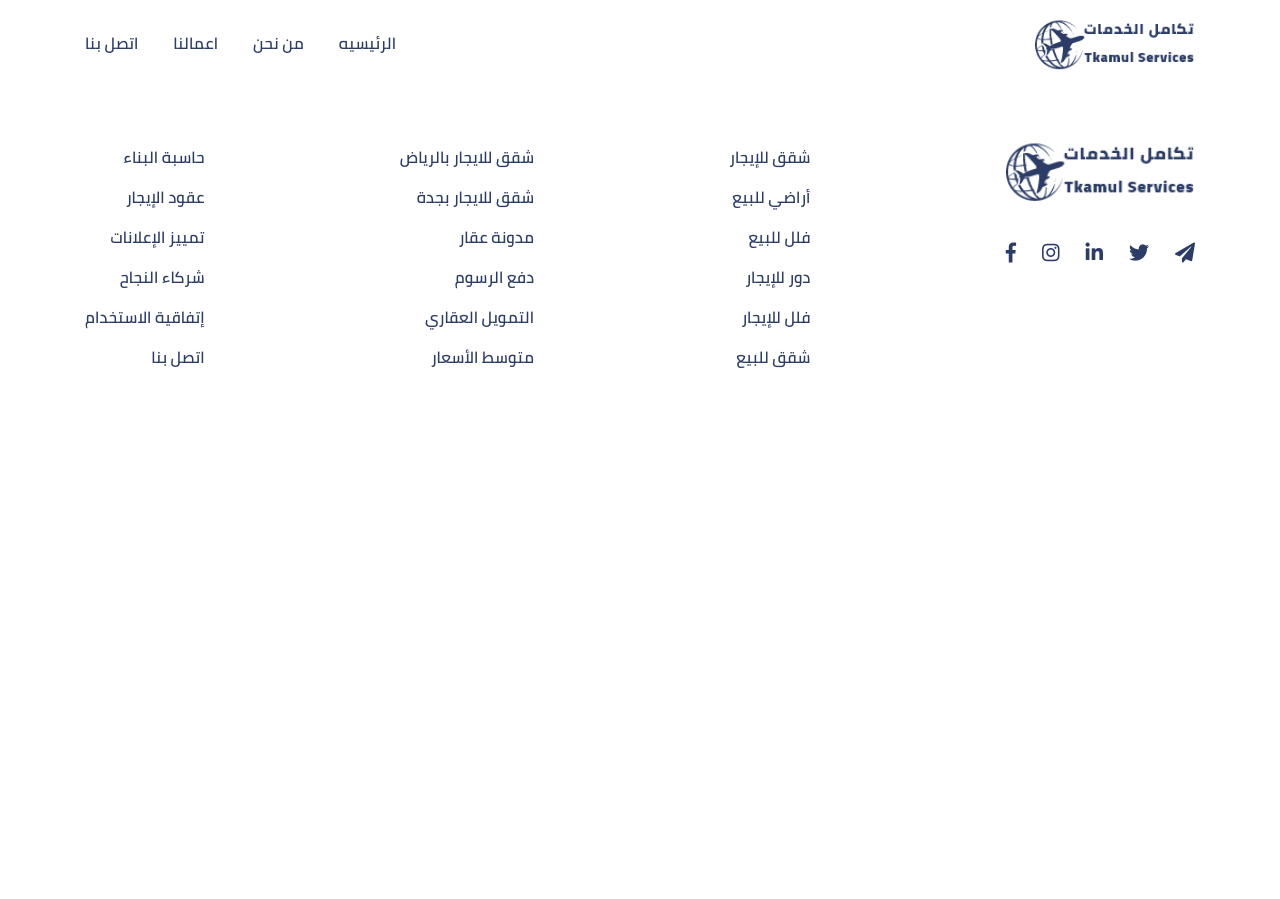
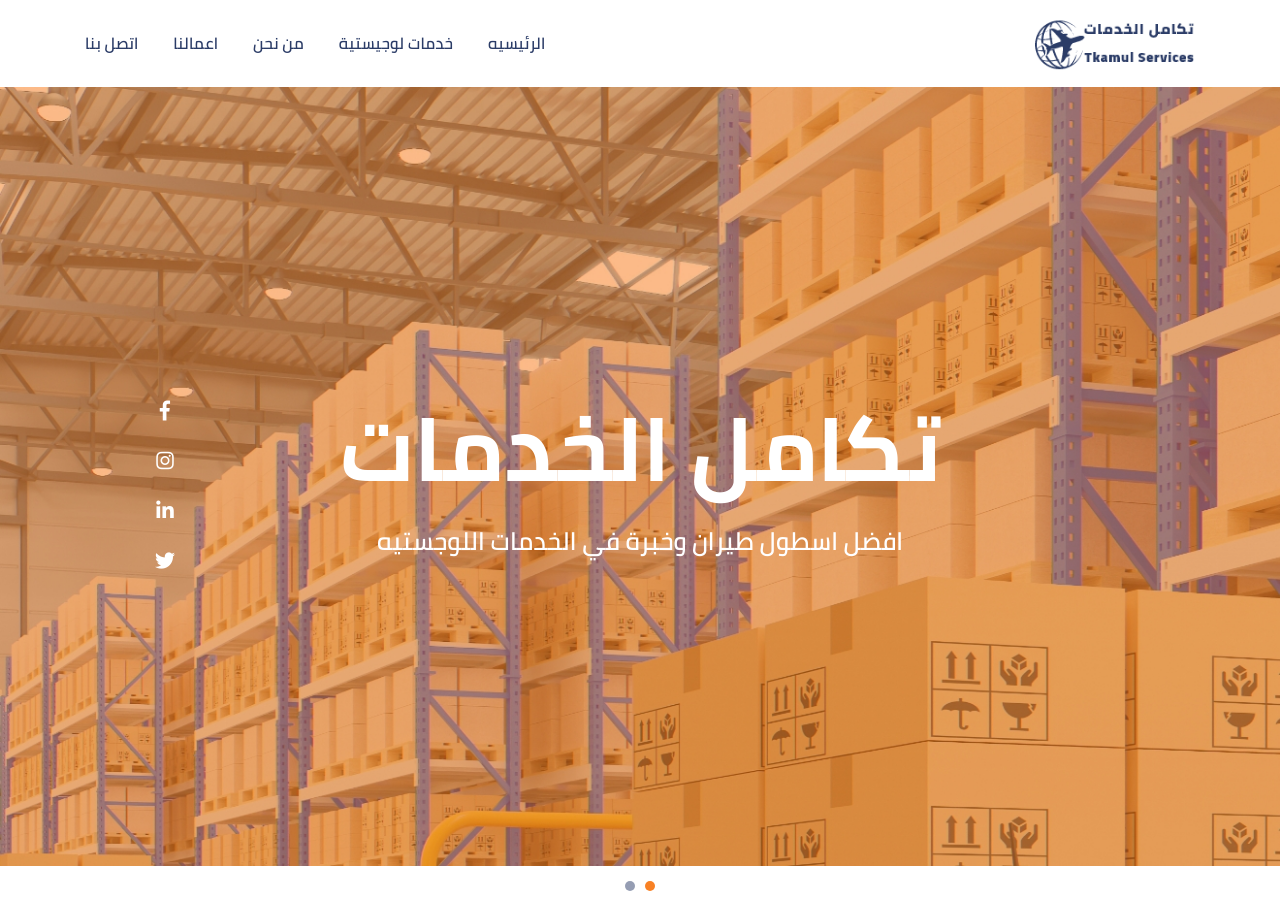
Before and after one commit to swelam0/takamol, a website: page index.html in a window 1280 px wide. Shown: the top 899 px of the page. Before the commit the page ends 800 px from the top, so only its background shows below. Drawn offline with Linux system fonts and the light colour scheme.

Commit message:
hero section commit

```diff
--- a/css/scss/pages/_index.scss
+++ b/css/scss/pages/_index.scss
@@ -0,0 +1,70 @@
+.hero-section {
+  position: relative;
+  .hero-socialLinks {
+    position: absolute;
+    display: flex;
+    justify-content: flex-end;
+    z-index: 999;
+    pointer-events: none;
+    top: 0;
+    bottom: 0;
+    align-items: center;
+
+    @include media($phone) {
+      display: none;
+    }
+
+    .btns {
+      pointer-events: all;
+    }
+    .aFixx {
+      color: white;
+      font-size: 20px;
+      margin-bottom: 10px;
+
+      @include hover {
+        color: white;
+      }
+    }
+  }
+
+  .owl-carousel {
+    .item {
+      position: relative;
+    }
+
+    .bk-img {
+    }
+
+    .txt {
+      position: absolute;
+      top: 0;
+      bottom: 0;
+      right: 0;
+      left: 0;
+      display: flex;
+      flex-direction: column;
+      align-items: center;
+      justify-content: center;
+      color: white;
+
+      .header {
+        font-family: $bd-font;
+        font-size: 90px;
+        margin-bottom: 20px;
+
+        @include media($tablet) {
+          font-size: 6vw;
+        }
+      }
+      .info {
+        font-family: $sbd-font;
+        font-size: 25px;
+        @include media($tablet) {
+          font-size: 3vw;
+          text-align: center;
+        }
+      }
+    }
+  }
+}
--- a/index.html
+++ b/index.html
@@ -28,6 +28,9 @@
               <a href="index.html" class="aFixx">الرئيسيه</a>
             </li>
             <li class="single-link">
+              <a href="about.html" class="aFixx">خدمات لوجيستية</a>
+            </li>
+            <li class="single-link">
               <a href="about.html" class="aFixx">من نحن</a>
             </li>
             <li class="single-link">
@@ -47,6 +50,47 @@
         </div>
       </div>
     </nav>
+
+    <!-- hero section -->
+    <section class="hero-section">
+      <!-- social btns -->
+      <div class="container hero-socialLinks">
+        <div class="btns">
+          <a href="#!" class="aFixx"><i class="fab fa-facebook-f"></i></a>
+          <a href="#!" class="aFixx"><i class="fab fa-instagram"></i></a>
+          <a href="#!" class="aFixx"><i class="fab fa-linkedin-in"></i></a>
+          <a href="#!" class="aFixx"><i class="fab fa-twitter"></i></a>
+        </div>
+      </div>
+
+      <!-- owl carousel -->
+      <div class="owl-carousel owl-theme">
+        <div class="item">
+          <!-- slider back image -->
+          <div class="bk-img">
+            <img src="images/slider.jpg" alt="slider" />
+          </div>
+
+          <!-- slider back image -->
+          <div class="txt">
+            <h1 class="header">تكامل الخدمات</h1>
+            <p class="info">افضل اسطول طيران وخبرة في الخدمات اللوجستيه</p>
+          </div>
+        </div>
+        <div class="item">
+          <!-- slider back image -->
+          <div class="bk-img">
+            <img src="images/slider.jpg" alt="slider" />
+          </div>
+
+          <!-- slider back image -->
+          <div class="txt">
+            <h1 class="header">تكامل الخدمات</h1>
+            <p class="info">افضل اسطول طيران وخبرة في الخدمات اللوجستيه</p>
+          </div>
+        </div>
+      </div>
+    </section>
 
     <!-- footer section -->
     <footer>
--- a/js/main.js
+++ b/js/main.js
@@ -49,9 +49,9 @@ $(document).ready(function () {
 
 
   // owl get ready
-  // $(".hero-section .owl-carousel").owlCarousel({
-  //   items: 1,
-  //   rtl: true,
-  //   lazyLoad: true,
-  // });
+  $(".hero-section .owl-carousel").owlCarousel({
+    items: 1,
+    rtl: true,
+    lazyLoad: true,
+  });
 });
```
Also changed, not shown: css/main.css, images/slider.jpg (added), 1 other file.
